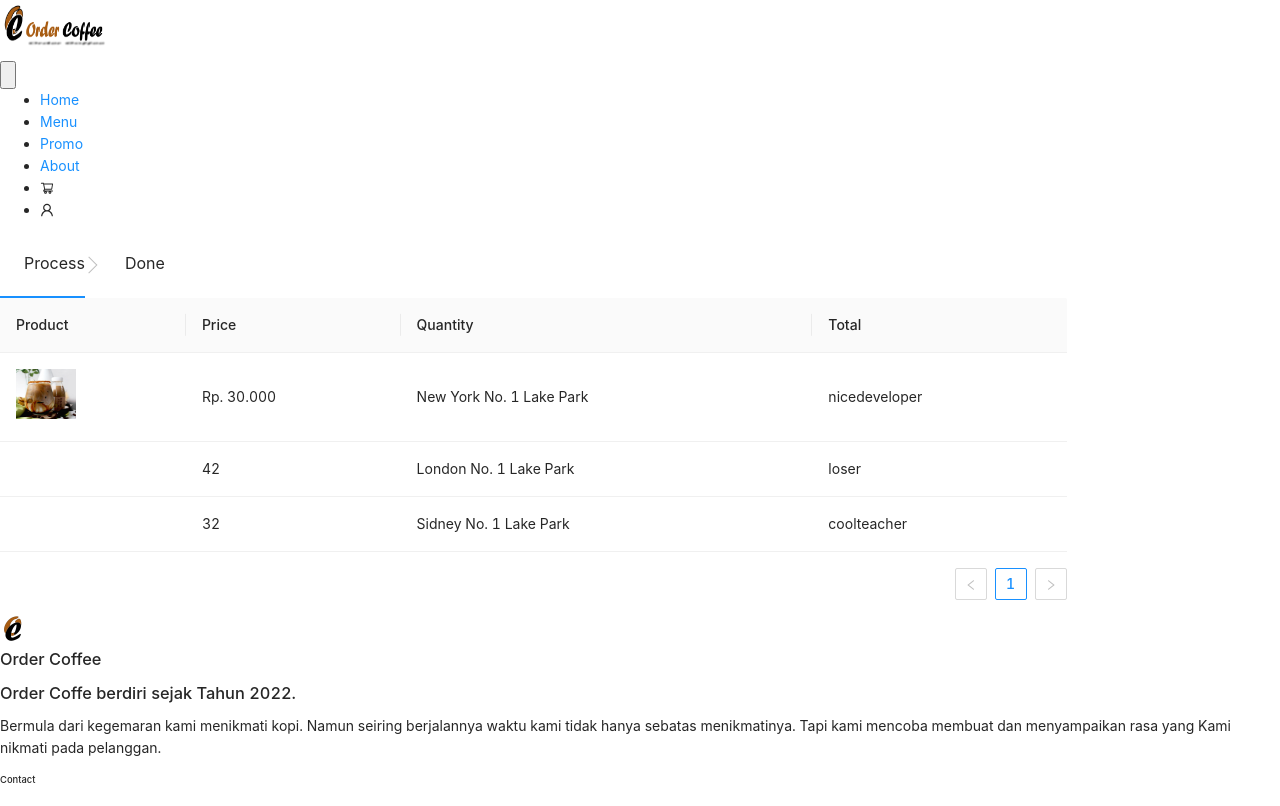
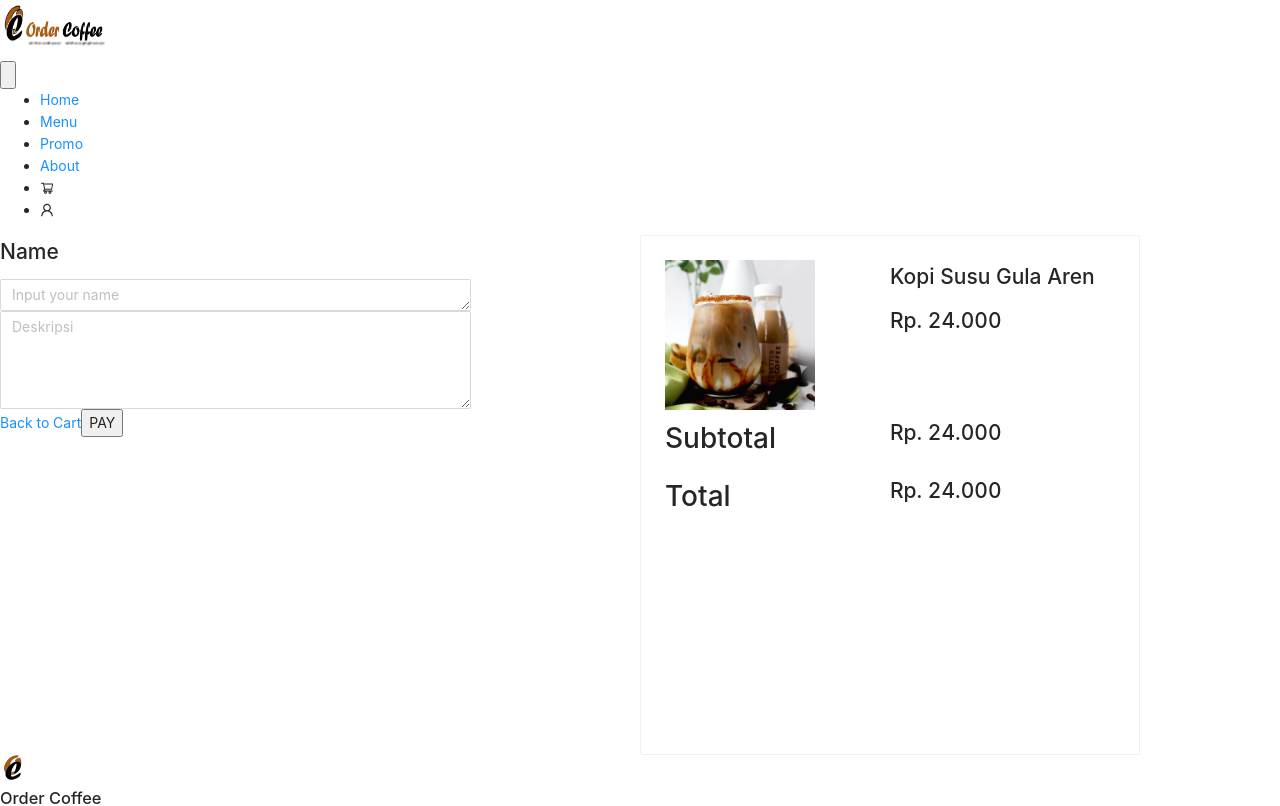
Before and after one commit to Munawir76/order-coffee, a Next.js app: page /cart in a window 1280 px wide. Shown: the top 806 px of the page. Built offline with nearby package versions, Linux system fonts and the light colour scheme.

Commit message:
feat : cartAuth

```diff
--- /dev/null
+++ b/component/cart/cartAuth.js
@@ -0,0 +1,86 @@
+import 'antd/dist/antd.css'
+import 'tailwindcss/tailwind.css'
+import Navigasi from '../../component/navigasi'
+import Footer from '../../component/footer'
+import { Row, Col, Card, Input, } from 'antd'
+import Image from 'next/image'
+import Product1 from '../../public/images/kopisusu.jpg'
+
+
+const { TextArea } = Input
+
+export default function CartAuth() {
+
+    return (
+        <div>
+            <Navigasi />
+            <div className='min-h-screen pt-14 ml-40 mt-5' style={{ position: "relative" }}>
+                <Row>
+                    <Col span={12}>
+                        <Row className="">
+                            <Col span={12}>
+                                <h2>Name</h2>
+                            </Col>
+                        </Row>
+                        <Row >
+                            <Col >
+                                <TextArea rows={1} cols={48} placeholder="Input your name" className='mt-2 border-[#C78342] hover:border-[#805336] hover:focus:border-[#C78342] hover:shadow-slate-900' />
+                            </Col>
+                        </Row>
+                        <Row className="mt-6">
+                            <Col >
+                                <TextArea rows={4} cols={48} placeholder="Deskripsi" maxLength={6} />
+                            </Col>
+                        </Row>
+                        <Row className="pt-64">
+                            <Col>
+                                <a href="/menu/" className="hover:text-[#805336] text-decoration: underline text-[#805336] text-base font-semibold" > Back to Cart</a>
+                                <button
+                                    type="button"
+                                    className=" bg-[#C78342] text-white font-medium rounded shadow-md hover:bg-[#805336] hover:shadow-l focus:shadow-lg focus:outline-none focus:ring-0 active:bg-[#C78342] active:shadow-lg transition duration-150 ease-in-out w-32 h-10 ml-36"
+                                >
+                                    PAY
+                                </button>
+                            </Col>
+                        </Row>
+                    </Col>
+                    <Col span={12}>
+                        <Card
+                            style={{
+                                width: 500, height: 520,
+                            }}
+                            className="bg-gray-400 bg-opacity-20 ml-16 p-6">
+                            <Row>
+                                <Col span={12}>
+                                    <Image src={Product1} height={150} width={150} />
+                                </Col>
+                                <Col span={12}>
+                                    <h2 className="text-xl font-semibold">Kopi Susu Gula Aren</h2>
+                                    <h2 className="text-xl font-bold mt-4">Rp. 24.000</h2>
+                                </Col>
+                            </Row>
+                            <Row className='mt-28'>
+                                <Col span={12}>
+                                    <h1 >Subtotal</h1>
+                                </Col>
+                                <Col span={12}>
+                                    <h2 className="text-base font-semibold">Rp. 24.000</h2>
+                                </Col>
+                            </Row>
+                            <Row className="mt-16">
+                                <Col span={12}>
+                                    <h1 className="text-base font-semibold">Total</h1>
+                                </Col>
+                                <Col span={12}>
+                                    <h2 className="text-base font-bold">Rp. 24.000</h2>
+                                </Col>
+                            </Row>
+                        </Card>
+                    </Col>
+                </Row>
+            </div>
+            <Footer />
+        </div>
+
+    )
+}
--- a/component/cart/listCart.js
+++ b/component/cart/listCart.js
@@ -2,9 +2,11 @@ import 'antd/dist/antd.css'
 import 'tailwindcss/tailwind.css'
 import Image from 'next/image';
 import Link from 'next/link';
-import { Row, Col, Steps, Table, } from 'antd'
+import { Row, Col, Steps, Table, Button, Space, Input } from 'antd'
 import React, { useState } from 'react';
 import Product1 from '../../public/images/kopisusu.jpg'
+import Product2 from '../../public/images/redvalvet.jpg'
+import Product3 from '../../public/images/v60.jpg'
 
 
 const { Step } = Steps;
@@ -34,24 +36,24 @@ const columns = [
 const data = [
     {
         key: '1',
-        product: <Image src={Product1} height={50} width={60} />,
-        price: "Rp. 30.000",
-        quantity: 'New York No. 1 Lake Park',
-        total: ['nice', 'developer'],
+        product: <div className="flex justify-start"><Image src={Product1} height={50} width={60} /><h3 className="ml-8">Kopi susu gula aren</h3></div>,
+        price: 30000,
+        quantity: 1,
+        total: 30000,
     },
     {
         key: '2',
-        name: 'Jim Green',
-        price: 42,
-        quantity: 'London No. 1 Lake Park',
-        total: ['loser'],
+        product: <div className="flex justify-start"><Image src={Product2} height={50} width={60} /><h3 className="ml-8">Redvalvet</h3></div>,
+        price: 20000,
+        quantity: 2,
+        total: 40000,
     },
     {
         key: '3',
-        name: 'Joe Black',
-        price: 32,
-        quantity: 'Sidney No. 1 Lake Park',
-        total: ['cool', 'teacher'],
+        product: <div className="flex justify-start"><Image src={Product3} height={50} width={60} /><h3 className="ml-8">Single Origin</h3></div>,
+        price: 25000,
+        quantity: 1,
+        total: 35000,
     },
 ];
 
@@ -64,25 +66,23 @@ export default function ListCart() {
 
     return (
         <div className='min-h-screen pt-14 ml-40 mt-5' style={{ position: "relative" }}>
-            <Row className="mb-2">
-                <Col>
-                    <Steps
-                        type="navigation"
-                        current={current}
-                        onChange={onChange}
-                        className="site-navigation-steps hover:text-slate-700"
-                    >
-                        <Step status="none" title="Process" icon="none" />
-                        <Step status="none" title="Done" icon="none" />
-
-                    </Steps>
+            <Row justify="start" align="middle" className="h-80">
+                <Col lg={{ span: 20 }} md={{ span: 22 }} sm={{ span: 22 }} xs={{ span: 24 }}>
+                    <Table columns={columns} dataSource={data} size="large" pagination={false} />
                 </Col>
             </Row>
-            <Row justify="start" align="middle" className="h-80">
-                <Col lg={{ span: 20 }} md={{ span: 22 }} sm={{ span: 22 }} xs={{ span: 24 }}>
-                    <Table columns={columns} dataSource={data} size="large" />
+            <Row className="flex justify-end mr-48 mt-4">
+                <Col >
+                    <h3>Sub-total<Space>Rp. 23.000</Space></h3>
                 </Col>
             </Row>
-        </div>
+            <Row className="flex justify-end">
+                <Col className="mr-48 mt-10 ">
+                    <Button type="primary" shape="round" style={{ backgroundColor: '#C78342', border: "none", hover: 'none' }}>
+                        Checkout
+                    </Button>
+                </Col>
+            </Row>
+        </div >
     )
 }
--- a/component/landingPage/loginLandingPage.js
+++ b/component/landingPage/loginLandingPage.js
@@ -19,7 +19,7 @@ export default function LoginLanding() {
                     <Col className="space-x-7 md:inline-block mt-4 ml-20">
                         <Link href='/regist'>
                             <button
-                                className="ml-5 transition ease-in-out hover:-translate-x-2 hover:scale-110 delay-150 px-5 py-2 text-white  bg-[#C78342]  rounded-md shadow hover:bg-brown-500 hover:text-white ..."
+                                className="ml-5 transition ease-in-out hover:-translate-x-2 hover:scale-110 delay-150 px-5 py-2 text-white  bg-[#C78342]  rounded-md shadow hover:text-white ..."
                             >
                                 Regist
                             </button>
--- a/pages/cart.js
+++ b/pages/cart.js
@@ -1,10 +1,12 @@
 import Navigasi from '../component/navigasi'
 import Footer from '../component/footer'
 import ListCart from '../component/cart/listCart'
+import CartAuth from '../component/cart/cartAuth'
 
 export default function Beranda() {
     return (
         <div>
+            <CartAuth />
             <Navigasi />
             <ListCart />
             <Footer />
```
Also changed, not shown: component/admin/detailProduct.js (added), component/admin/detailUsers.js (added), component/admin/modalAddProduct.js (added), component/admin/modalAddPromo.js (added).
